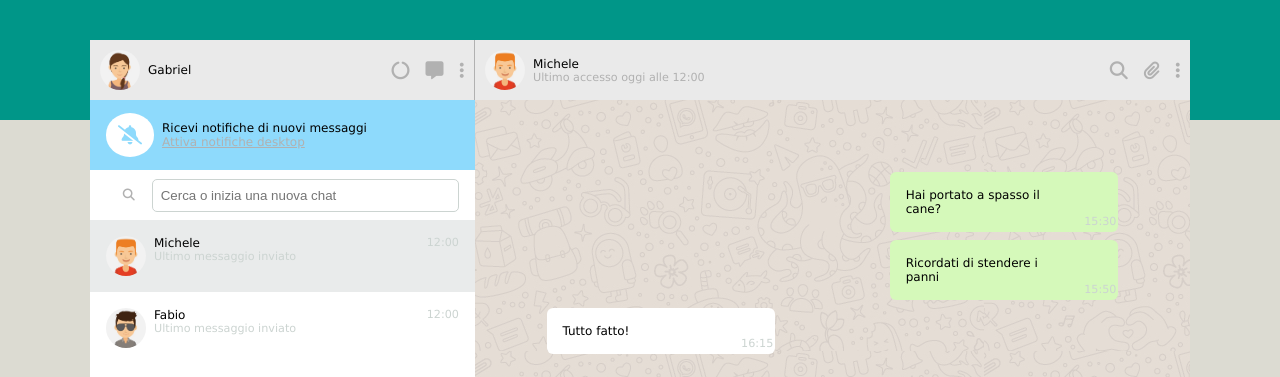
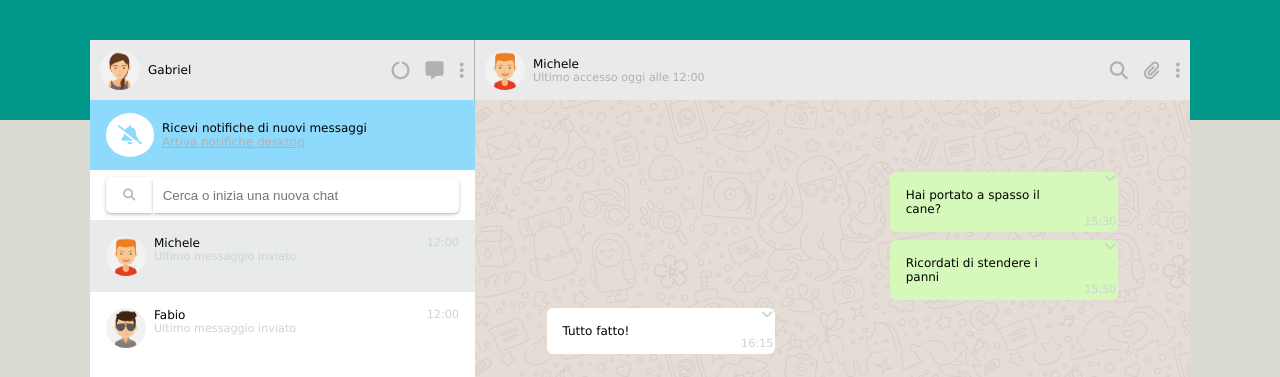
Before and after one commit to PinoGabriel/vue-boolzapp, a plain HTML site: page index.html in a window 1280 px wide. Shown: the top 377 px of the page. Drawn offline with nearby package versions, Linux system fonts and the light colour scheme.

Commit message:
feat: added working searchbar

```diff
--- a/css/style.css
+++ b/css/style.css
@@ -100,20 +100,30 @@ body {
     height: 50px;
 }
 
+.bg-white input {
+    width: 100%;
+    padding: 10px;
+    border: none;
+    border-radius: 0 5px 5px 0;
+    box-shadow: rgba(50, 50, 93, 0.25) 0px 2px 5px -1px,
+        rgba(0, 0, 0, 0.3) 0px 1px 3px -1px;
+}
+
 .bg-white span {
     width: 15%;
     text-align: center;
-    color: #B1B1B1
-}
-
-.bg-white input {
-    width: 100%;
-    border: 1px solid #CCD4D1;
-    border-radius: 5px;
+    color: #B1B1B1;
+    padding: 4px;
+    border: none;
+    border-right: none;
+    border-radius: 5px 0 0 5px;
+    box-shadow: rgba(50, 50, 93, 0.25) 0px 2px 5px -1px,
+        rgba(0, 0, 0, 0.3) 0px 1px 3px -1px;
 }
 
 .containerContacts {
-    height: calc(100% - 70px - 60px - 50px); /* Altezza rimanente meno l'altezza di userContainer */
+    height: calc(100% - 70px - 60px - 50px);
+    /* Altezza rimanente meno l'altezza di userContainer */
     background-color: white;
     overflow-y: scroll;
     box-sizing: border-box;
@@ -136,6 +146,11 @@ body {
     height: 720px;
     background-image: url(../img/mine.jpg);
     overflow-y: scroll;
+}
+
+.fa-angle-down {
+    padding: 5px;
+    font-size: 14px;
 }
 
 .lowContainer {
@@ -179,7 +194,9 @@ body {
     background-color: #E9EBEB;
 }
 
-.dNone {display: none;}
+.dNone {
+    display: none;
+}
 
 .dFlex {
     display: flex;
--- a/css/utilities.css
+++ b/css/utilities.css
@@ -21,6 +21,7 @@
 .flex-align-start { align-items: flex-start; }
 .flex-align-center { align-items: center; }
 .flex-align-end { align-items: flex-end; }
+.flex-column {flex-direction: column;}
 
 
 /*** LARGHEZZE ***/
--- a/index.html
+++ b/index.html
@@ -18,8 +18,7 @@
 
     <div id="app">
         <main>
-            <section class="topGreen"></section>
-            <section class="backGrey"></section>
+
 
             <!-- CONTENITORE GENERALE -->
             <section class="bigContainer">
@@ -51,11 +50,11 @@
 
                     <div class="row bg-white p-16 flex-align-center">
                         <span><i class="fa-solid fa-magnifying-glass p-8"></i></span>
-                        <input type="text" class="p-8" placeholder="Cerca o inizia una nuova chat">
+                        <input type="text" v-model="search" class="p-8" placeholder="Cerca o inizia una nuova chat">
                     </div>
 
                     <div class="containerContacts">
-                        <div v-for="(element, i) in contacts" :class="{ colore: (i == selected) }" class="row p-16 bg-color-white flex-justify-between" @click="checkClick(i)">
+                        <div v-for="(element, i) in filteredUser()" :class="{ colore: (i == selected) }" class="row p-16 bg-color-white flex-justify-between" @click="checkClick(i)">
                             <div class="d-flex">
                                 <img class="myImg" :src="element.avatar" :alt="element.name">
                                 <div class="px-8">
@@ -99,7 +98,11 @@
                             <div class="w-60" :class="[element.status === 'received' ? 'dNone' : '']"></div>
                             <div class="w-40 d-flex flex-justify-between" :class="[element.status === 'sent' ? 'bgGreenChat' : 'bgWhiteChat']">
                                 <div class="p-16">{{element.message}}</div>
-                                <div class="d-flex flex-align-end flex-justify-end lastMessage timePaddings">{{element.date}}</div>
+                                <div class="d-flex flex-column flex-justify-between">
+                                    <i class="d-flex flex-justify-end lastMessage timePaddings fa-solid fa-angle-down"></i>
+                                    <div class="d-flex flex-justify-end lastMessage timePaddings">{{element.date}}</div>
+                                </div>
+
                             </div>
                         </div>
                     </div>
@@ -121,7 +124,8 @@
 
 
 
-
+            <section class="topGreen"></section>
+            <section class="backGrey"></section>
         </main>
 
     </div>
--- a/js/main.js
+++ b/js/main.js
@@ -169,7 +169,8 @@
             }
         ],
         selected: 0,
-        nuovoValore: ""
+        nuovoValore: "",
+        search: ""
 
       }
 
@@ -189,6 +190,13 @@
                 setTimeout(() => {
                     this.contacts[this.selected].messages.push({date: (hour + ":" + minutes), message: "OK", status: 'received'})
                 }, 1000);
+        },
+        filteredUser() {
+            let search = this.search.toLowerCase()
+            return this.contacts.filter((contact) => {
+                let contactLowerCase = contact.name.toLowerCase()
+                return contactLowerCase.match(search);
+            })
         }
     }
   }).mount('#app')
```
